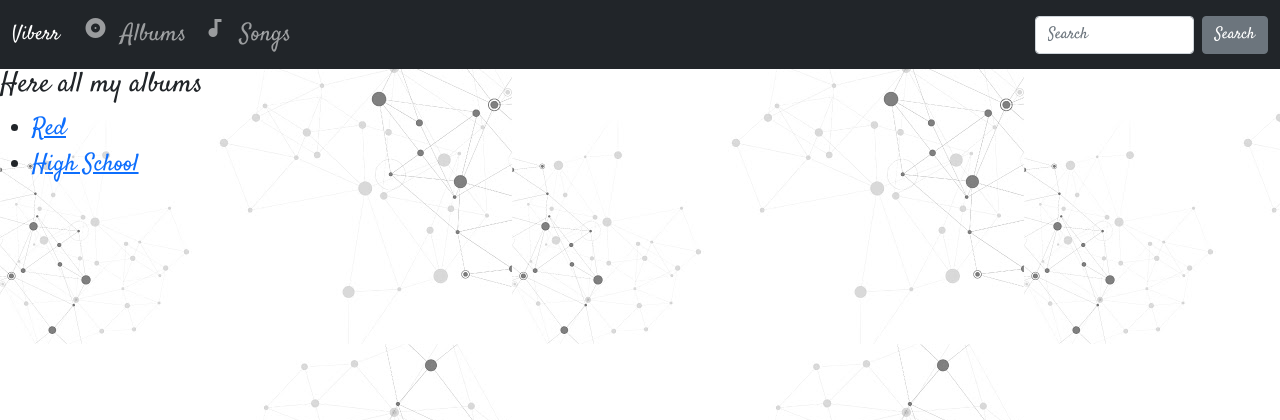
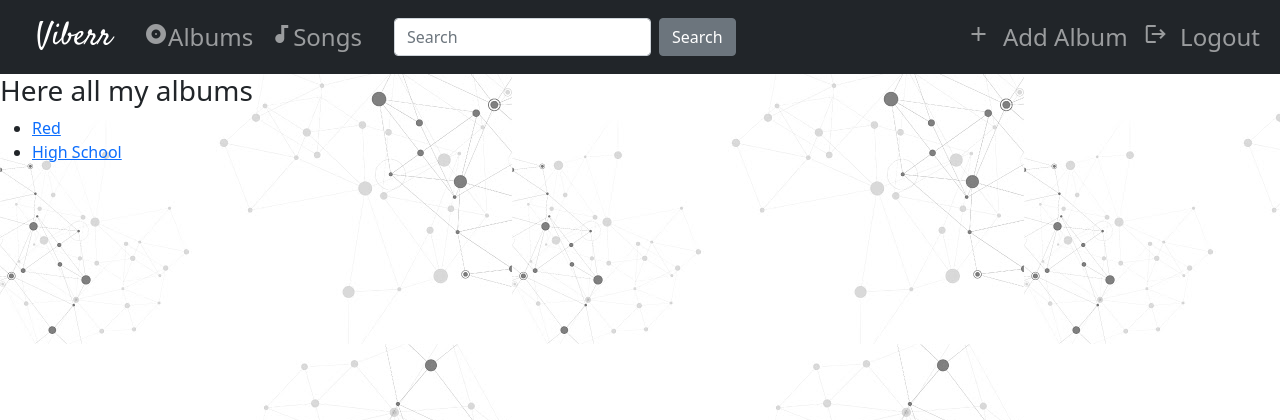
Before and after one commit to Dmytro-Sk/website_music, a Django app: page /music/ in a window 1280 px wide. Shown: the top 420 px of the page. Run offline with Django 3.2, Linux system fonts and the light colour scheme; data comes from the database, SQL or seed files in the repository; both versions use the stored data as it was after the commit.

Commit message:
Add html templates

```diff
--- a/apps/music/static/music/main.css
+++ b/apps/music/static/music/main.css
@@ -1,5 +1,12 @@
 body {
     background-image: url("images/background.jpg");
-    font-family: 'Satisfy', serif;
+}
+
+.navbar {
     font-size: 24px;
 }
+
+.navbar-brand {
+    font-family: 'Satisfy', cursive;
+    font-size: 32px;
+}
--- /dev/null
+++ b/apps/music/templates/music/base.html
@@ -0,0 +1,76 @@
+{% load static %}
+<!DOCTYPE html>
+<html lang="en">
+<head>
+    <meta charset="UTF-8">
+    <meta name="viewport" content="width=device-width, initial-scale=1">
+
+    <!-- Bootstrap CSS -->
+    <link href="https://cdn.jsdelivr.net/npm/bootstrap@5.0.1/dist/css/bootstrap.min.css" rel="stylesheet"
+          integrity="sha384-+0n0xVW2eSR5OomGNYDnhzAbDsOXxcvSN1TPprVMTNDbiYZCxYbOOl7+AMvyTG2x" crossorigin="anonymous">
+    <link href="https://fonts.googleapis.com/css?family=Satisfy" rel="stylesheet">
+    <link href="https://fonts.googleapis.com/icon?family=Material+Icons" rel="stylesheet">
+    <link rel="stylesheet" href="{% static 'music/main.css' %}">
+
+    {% if title %}
+        <title>{{ title }}</title>
+    {% else %}
+        <title>Music</title>
+    {% endif %}
+</head>
+<body>
+
+    <!-- Navbar -->
+    <nav class="navbar navbar-expand-sm navbar-dark bg-dark">
+        <div class="container-fluid">
+            <a class="navbar-brand mx-4" href="{% url 'music:index' %}">Viberr</a>
+            <button class="navbar-toggler" type="button" data-bs-toggle="collapse" data-bs-target="#navbarColor01"
+                    aria-controls="navbarColor01" aria-expanded="false" aria-label="Toggle navigation">
+                <span class="navbar-toggler-icon"></span>
+            </button>
+            <div class="collapse navbar-collapse" id="navbarColor01">
+                <ul class="navbar-nav">
+                    <li class="nav-item active">
+                        <a class="nav-link" href="{% url 'music:index' %}">
+                            <span class="material-icons" style="position: relative;">album</span>Albums
+                        </a>
+                    </li>
+                    <li class="nav-item">
+                        <a class="nav-link" href="#">
+                            <span class="material-icons">audiotrack</span>Songs
+                        </a>
+                    </li>
+                </ul>
+                <form class="d-flex ms-4">
+                    <input class="form-control me-sm-2" type="text" placeholder="Search">
+                    <button class="btn btn-secondary my-2 my-sm-0" type="submit">Search</button>
+                </form>
+                <ul class="navbar-nav ms-auto">
+                    <li class="nav-item active">
+                        <a class="nav-link" href="{% url 'music:index' %}">
+                            <span class="material-icons">add</span>&nbsp; Add Album
+                        </a>
+                    </li>
+                    <li class="nav-item">
+                        <a class="nav-link" href="#">
+                            <span class="material-icons">logout</span>&nbsp; Logout
+                        </a>
+                    </li>
+                </ul>
+            </div>
+        </div>
+    </nav>
+
+    <!-- Main content -->
+    {% block content %}{% endblock %}
+
+    <!-- JavaScript -->
+    <script src="https://cdn.jsdelivr.net/npm/bootstrap@5.0.1/dist/js/bootstrap.bundle.min.js"
+            integrity="sha384-gtEjrD/SeCtmISkJkNUaaKMoLD0//ElJ19smozuHV6z3Iehds+3Ulb9Bn9Plx0x4"
+            crossorigin="anonymous"></script>
+
+    <!-- Google Ajax -->
+    <script src="https://ajax.googleapis.com/ajax/libs/jquery/3.6.0/jquery.min.js"></script>
+
+</body>
+</html>
--- a/apps/music/templates/music/index.html
+++ b/apps/music/templates/music/index.html
@@ -1,69 +1,7 @@
-{% load static %}
-<!DOCTYPE html>
-<html lang="en">
-<head>
-    <meta charset="UTF-8">
-    <meta name="viewport" content="width=device-width, initial-scale=1">
+{% extends 'music/base.html' %}
+{% block content %}
 
-    <!-- Bootstrap CSS -->
-    <link href="https://cdn.jsdelivr.net/npm/bootstrap@5.0.1/dist/css/bootstrap.min.css" rel="stylesheet"
-          integrity="sha384-+0n0xVW2eSR5OomGNYDnhzAbDsOXxcvSN1TPprVMTNDbiYZCxYbOOl7+AMvyTG2x" crossorigin="anonymous">
-    <link href="https://fonts.googleapis.com/css?family=Satisfy" rel="stylesheet">
-    <link href="https://fonts.googleapis.com/icon?family=Material+Icons" rel="stylesheet">
-    <link rel="stylesheet" href="{% static 'music/main.css' %}">
-    <title>Title</title>
-</head>
-<body>
-<!--    <nav class="navbar navbar-expand-lg navbar-dark bg-primary">-->
-    <nav class="navbar navbar-expand-sm navbar-dark bg-dark">
-
-        <div class="container-fluid">
-            <a class="navbar-brand" href="{% url 'music:index' %}">Viberr</a>
-            <button class="navbar-toggler" type="button" data-bs-toggle="collapse" data-bs-target="#navbarColor01"
-                    aria-controls="navbarColor01" aria-expanded="false" aria-label="Toggle navigation">
-                <span class="navbar-toggler-icon"></span>
-            </button>
-
-            <div class="collapse navbar-collapse" id="navbarColor01">
-                <ul class="navbar-nav me-auto">
-                    <li class="nav-item active">
-                        <a class="nav-link" href="{% url 'music:index' %}">
-                            <span class="material-icons">album</span>&nbsp; Albums
-                        </a>
-                    </li>
-                    <li class="nav-item">
-                        <a class="nav-link" href="#">
-                            <span class="material-icons">audiotrack</span>&nbsp; Songs
-                        </a>
-                    </li>
-
-
-<!--                    <li class="nav-item">-->
-<!--                        <a class="nav-link" href="#">Pricing</a>-->
-<!--                    </li>-->
-<!--                    <li class="nav-item">-->
-<!--                        <a class="nav-link" href="#">About</a>-->
-<!--                    </li>-->
-<!--                    <li class="nav-item dropdown">-->
-<!--                        <a class="nav-link dropdown-toggle" data-bs-toggle="dropdown" href="#" role="button"-->
-<!--                           aria-haspopup="true" aria-expanded="false">Dropdown</a>-->
-<!--                        <div class="dropdown-menu">-->
-<!--                            <a class="dropdown-item" href="#">Action</a>-->
-<!--                            <a class="dropdown-item" href="#">Another action</a>-->
-<!--                            <a class="dropdown-item" href="#">Something else here</a>-->
-<!--                            <div class="dropdown-divider"></div>-->
-<!--                            <a class="dropdown-item" href="#">Separated link</a>-->
-<!--                        </div>-->
-<!--                    </li>-->
-                </ul>
-                <form class="d-flex">
-                    <input class="form-control me-sm-2" type="text" placeholder="Search">
-                    <button class="btn btn-secondary my-2 my-sm-0" type="submit">Search</button>
-                </form>
-            </div>
-        </div>
-    </nav>
-
+    <!-- Main Content -->
     {% if all_albums %}
         <h3>Here all my albums</h3>
         <ul>
@@ -75,23 +13,4 @@
         <h3>You don't have any albums</h3>
     {% endif %}
 
-    <!-- Optional JavaScript; choose one of the two! -->
-
-    <!-- Option 1: Bootstrap Bundle with Popper -->
-    <script src="https://cdn.jsdelivr.net/npm/bootstrap@5.0.1/dist/js/bootstrap.bundle.min.js"
-            integrity="sha384-gtEjrD/SeCtmISkJkNUaaKMoLD0//ElJ19smozuHV6z3Iehds+3Ulb9Bn9Plx0x4"
-            crossorigin="anonymous"></script>
-
-    <!-- Option 2: Separate Popper and Bootstrap JS -->
-<!--    <script src="https://cdn.jsdelivr.net/npm/@popperjs/core@2.9.2/dist/umd/popper.min.js"-->
-<!--            integrity="sha384-IQsoLXl5PILFhosVNubq5LC7Qb9DXgDA9i+tQ8Zj3iwWAwPtgFTxbJ8NT4GN1R8p"-->
-<!--            crossorigin="anonymous"></script>-->
-<!--    <script src="https://cdn.jsdelivr.net/npm/bootstrap@5.0.1/dist/js/bootstrap.min.js"-->
-<!--            integrity="sha384-Atwg2Pkwv9vp0ygtn1JAojH0nYbwNJLPhwyoVbhoPwBhjQPR5VtM2+xf0Uwh9KtT"-->
-<!--            crossorigin="anonymous"></script>-->
-
-    <!-- Google Ajax -->
-    <script src="https://ajax.googleapis.com/ajax/libs/jquery/3.6.0/jquery.min.js"></script>
-
-</body>
-</html>
+{% endblock content %}
--- a/apps/music/views.py
+++ b/apps/music/views.py
@@ -5,12 +5,12 @@ from .models import Album, Song
 
 def index(request):
     all_albums = Album.objects.all()
-    return render(request, 'music/index.html', {'all_albums': all_albums})
+    return render(request, 'music/index.html', {'all_albums': all_albums, 'title': 'All Albums'})
 
 
 def detail(request, album_id):
     album = get_object_or_404(Album, id=album_id)
-    return render(request, 'music/detail.html', {'album': album})
+    return render(request, 'music/detail.html', {'album': album, 'title': 'Album Details'})
 
 
 def favorite(request, album_id):
```
Also changed, not shown: apps/music/templates/music/detail.html (+4 -10 lines), db.sqlite3.
